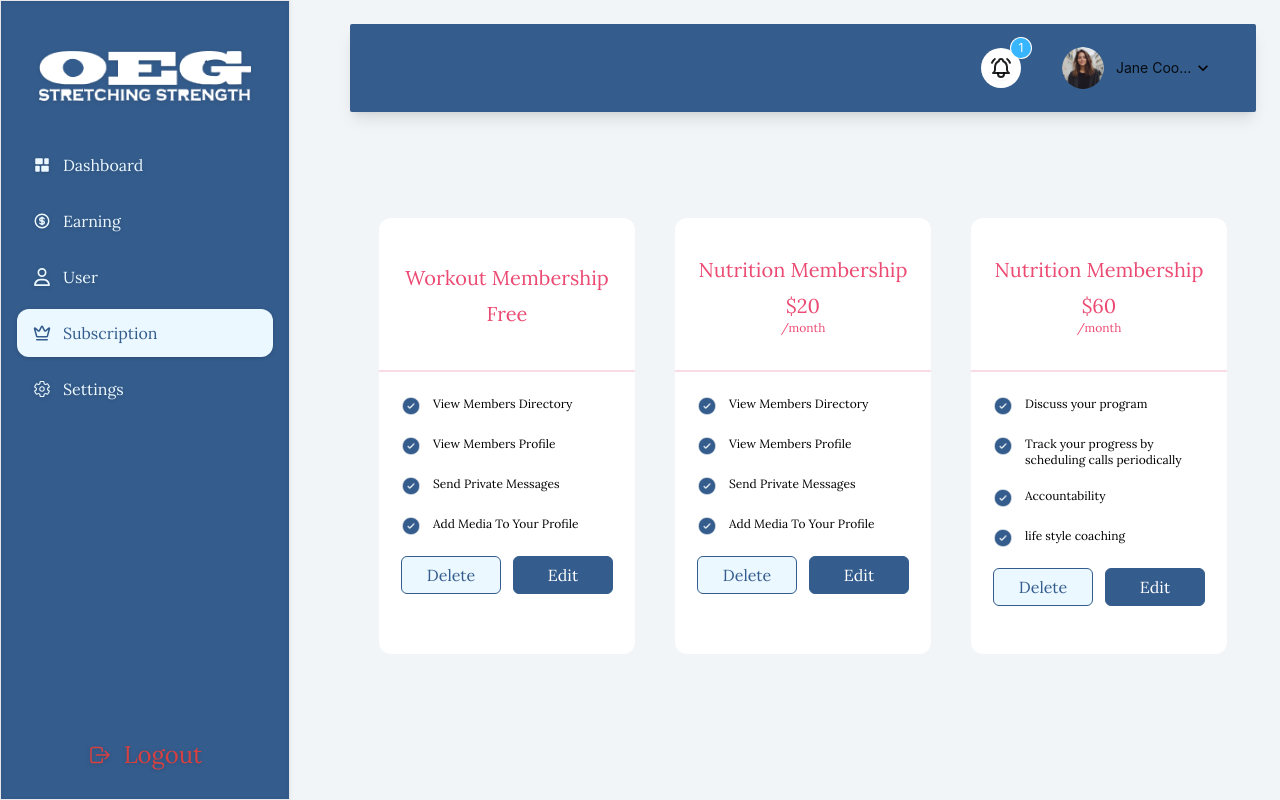
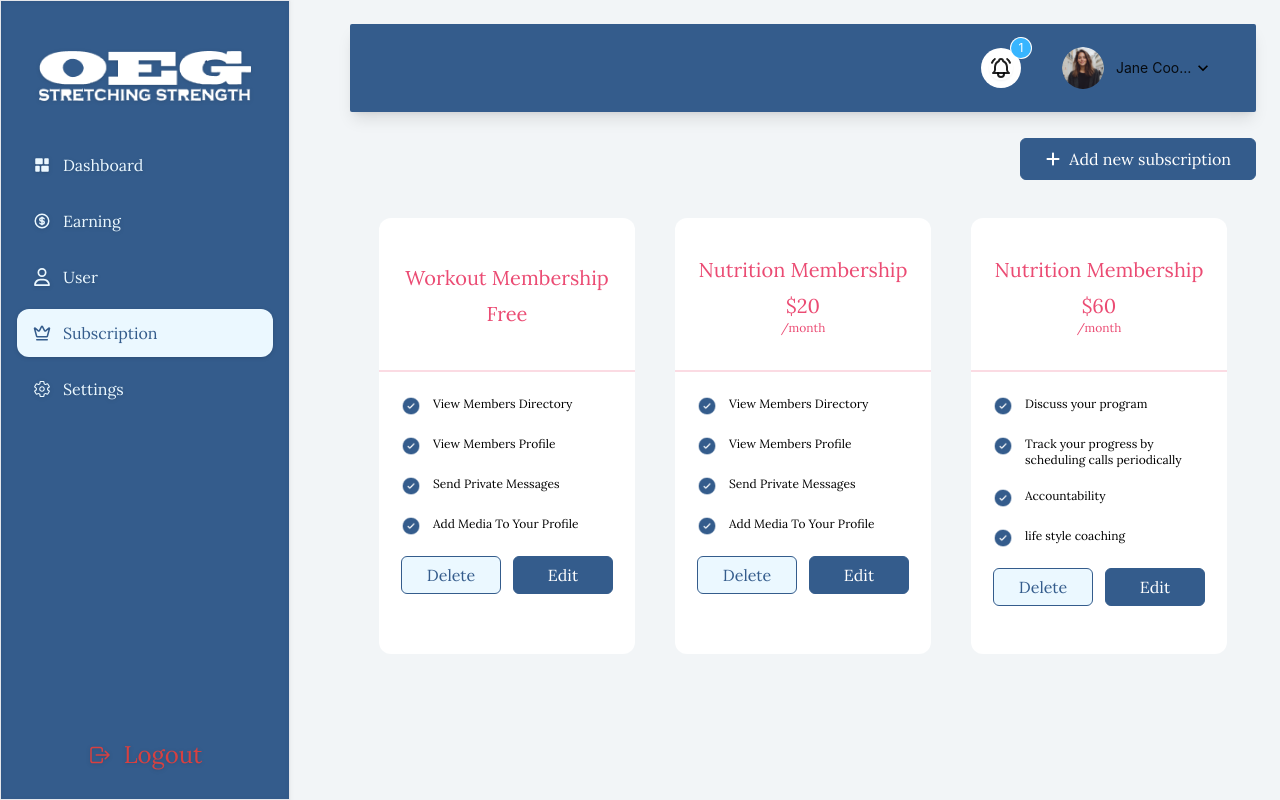
Before and after one commit to Raiyan109/ozzy-admin-dashboard, a React (Vite) app: page /subscription in a window 1280 px wide. Built offline with nearby package versions, Linux system fonts and the light colour scheme.

Commit message:
add subscription route added

```diff
--- a/src/constants/router.constants.jsx
+++ b/src/constants/router.constants.jsx
@@ -29,6 +29,7 @@ import { IoSettingsOutline } from "react-icons/io5";
 import { LuCrown } from "react-icons/lu";
 import Subscription from "../pages/Main/Subscription/Subscription";
 import Notifications from "../pages/Main/Notifications/Notifications";
+import AddSubscription from "../pages/Main/AddSubscription/AddSubscription";
 
 export const dashboardItems = [
   {
@@ -71,6 +72,10 @@ export const dashboardItems = [
   {
     path: "notifications",
     element: <Notifications />,
+  },
+  {
+    path: "add-subscription",
+    element: <AddSubscription />,
   },
   // {
   //   path: '/reviews',
--- /dev/null
+++ b/src/pages/Main/AddSubscription/AddSubscription.jsx
@@ -0,0 +1,11 @@
+
+
+const AddSubscription = () => {
+    return (
+        <div>
+            dfdf
+        </div>
+    )
+}
+
+export default AddSubscription
--- a/src/pages/Main/Subscription/Subscription.jsx
+++ b/src/pages/Main/Subscription/Subscription.jsx
@@ -1,5 +1,7 @@
 import { useState } from "react"
 import tickImg from '../../../assets/images/membership-tick.png'
+import { FaPlus } from "react-icons/fa6";
+import { useNavigate } from "react-router-dom";
 
 const plans = [
     { id: 1, name: 'Workout Membership', price: 0, features: ['View Members Directory', 'View Members Profile', 'Send Private Messages', 'Add Media To Your Profile'] },
@@ -9,6 +11,7 @@ const plans = [
 const Subscription = () => {
     const [isLoading, setIsLoading] = useState(false)
     const [error, setError] = useState(null)
+    const navigate = useNavigate();
 
     const handleSubscribe = async (e) => {
         e.preventDefault()
@@ -45,7 +48,12 @@ const Subscription = () => {
         }
     }
     return (
+        <div>
+            <button className="px-6 py-2 min-w-[100px] text-center text-white bg-[#345C8C] border border-[#345C8C] rounded-md active:text-[#345C8C] hover:bg-transparent hover:text-[#345C8C] focus:outline-none focus:ring float-end flex items-center gap-2" onClick={() => navigate("/add-subscription")}>
+                <FaPlus />
+                Add new subscription</button>
             <div className="py-20">
+
                 <div className='flex items-center justify-center gap-12'>
                     <div className="grid grid-cols-1 md:grid-cols-2 lg:grid-cols-3 gap-10">
                         {plans.map((plan) => (
@@ -92,6 +100,7 @@ const Subscription = () => {
                     </div>
                 </div>
             </div>
+        </div>
     )
 }
 
```
Lines whose indentation alone changed are shown as unchanged.
